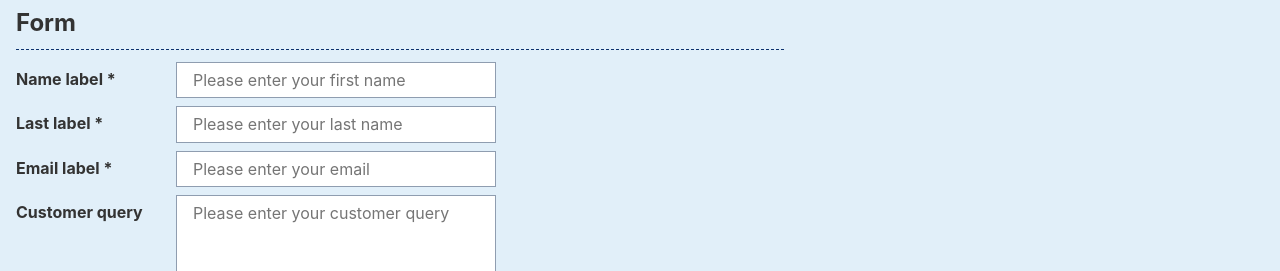
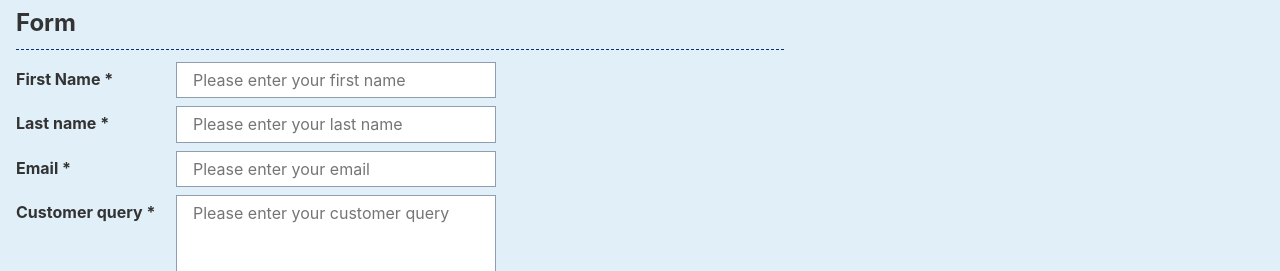
Before and after one commit to maurer2/vue-form-test, a Vue app: page / in a window 1280 px wide. Shown: the part 126-397 px from the top of the page. Built offline with nearby package versions, Linux system fonts and the light colour scheme.

Commit message:
Added changes to TS components for Form

```diff
--- a/src/components/Form/Form.vue
+++ b/src/components/Form/Form.vue
@@ -10,52 +10,21 @@
       method="post"
       @submit.prevent="handleSubmit"
     >
-      <Field
-        name="First name"
-        id="firstName"
-        label="Name label"
-        type="text"
-        placeholder="Please enter your first name"
-        v-model.trim="firstName"
-        :is-valid="fieldsValidity.firstName"
-        :is-required="fieldsMandatoryValues.firstName"
-        @isValidChange="handleValidChange"
-      />
-
-      <Field
-        name="Last name"
-        id="lastName"
-        label="Last label"
-        type="text"
-        placeholder="Please enter your last name"
-        v-model.trim="lastName"
-        :is-valid="fieldsValidity.lastName"
-        :is-required="fieldsMandatoryValues.lastName"
-        @isValidChange="handleValidChange"
-      />
-
-      <Field
-        name="Email"
-        id="email"
-        label="Email label"
-        type="email"
-        placeholder="Please enter your email"
-        v-model.trim="email"
-        :is-valid="fieldsValidity.email"
-        :is-required="fieldsMandatoryValues.email"
-        @isValidChange="handleValidChange"
-      />
-
-      <Field
-        name="Customer Query"
-        id="customerQuery"
-        label="Customer query"
-        type="textarea"
-        placeholder="Please enter your customer query"
-        v-model.trim="customerQuery"
-        :is-required="fieldsMandatoryValues.customerQuery"
-        @isValidChange="handleValidChange"
-      />
+      <template v-for="field in fields">
+        <Field
+          :key="field.id"
+          :value="field.value"
+          :name="field.name"
+          :id="field.id"
+          :label="field.label"
+          :type="field.type"
+          :placeholder="field.placeholder"
+          :is-valid="field.isValid"
+          :is-required="field.isRequired"
+          v-model.trim="field.value"
+          @isValidChange="handleValidChange"
+        />
+      </template>
 
       <p class="hint">
         * fields are mandatory
@@ -72,32 +41,75 @@
 import { Vue, Component } from 'vue-property-decorator';
 import Field from '../Field/Field.vue';
 
+type FieldType = {
+  value: string;
+  name: string;
+  id: string;
+  label: string;
+  type: string;
+  placeholder: string;
+  isValid: boolean;
+  isRequired: boolean;
+}
+
+type FormTransferType = {
+  firstName: string;
+  lastName: string;
+  email: string;
+  customerQuery?: string;
+}
+
 @Component({
   components: {
     Field,
   },
 })
 export default class Form extends Vue {
-  private firstName: string = '';
-  private lastName: string = '';
-  private email: string = '';
-  private customerQuery: string = '';
-  private fieldsValidity: { [key: string]: boolean } = {
-    firstName: false,
-    lastName: false,
-    email: false,
-    customerQuery: true,
-  }
-  private fieldsMandatoryValues: { [key: string]: boolean } = {
-    firstName: true,
-    lastName: true,
-    email: true,
-    customerQuery: false,
-  }
+  private fields: FieldType[] = [
+    {
+      value: '',
+      name: 'First name',
+      id: 'firstName',
+      label: 'First Name',
+      type: 'text',
+      placeholder: 'Please enter your first name',
+      isValid: false,
+      isRequired: true,
+    },
+    {
+      value: '',
+      name: 'Last name',
+      id: 'lastName',
+      label: 'Last name',
+      type: 'text',
+      placeholder: 'Please enter your last name',
+      isValid: false,
+      isRequired: true,
+    },
+    {
+      value: '',
+      name: 'Email',
+      id: 'email',
+      label: 'Email',
+      type: 'text',
+      placeholder: 'Please enter your email',
+      isValid: false,
+      isRequired: true,
+    },
+    {
+      value: '',
+      name: 'Customer Query',
+      id: 'customerQuery',
+      label: 'Customer query',
+      type: 'textarea',
+      placeholder: 'Please enter your customer query',
+      isValid: true,
+      isRequired: true,
+    },
+  ];
 
   get isSubmittable(): boolean {
-    const fieldValues = Object.values(this.fieldsValidity);
-    const allFieldsAreValid = fieldValues.every((field: boolean) => field);
+    const allFieldsAreValid = this.fields.every((field: FieldType) => field.isValid);
 
     return allFieldsAreValid;
   }
@@ -107,14 +119,7 @@ export default class Form extends Vue {
       return;
     }
 
-    const { firstName, lastName, email, customerQuery } = this;
-
-    this.$emit('addNewEntry', {
-      firstName,
-      lastName,
-      email,
-      customerQuery,
-    });
+    // this.$emit('addNewEntry', this.fields);
   }
 
   handleValidChange(newIsValid: boolean, id: string): void {
@@ -122,8 +127,16 @@ export default class Form extends Vue {
       return;
     }
 
-    const newFieldsValidity = { ...this.fieldsValidity, [id]: newIsValid };
-    this.fieldsValidity = newFieldsValidity;
+    const newFields = [...this.fields];
+    const fieldToUpdateIndex: number = newFields.findIndex((field) => field.id === id);
+
+    if (fieldToUpdateIndex === -1) {
+      return;
+    }
+
+    newFields[fieldToUpdateIndex].isValid = newIsValid;
+
+    this.fields = newFields;
   }
 }
 </script>
```
